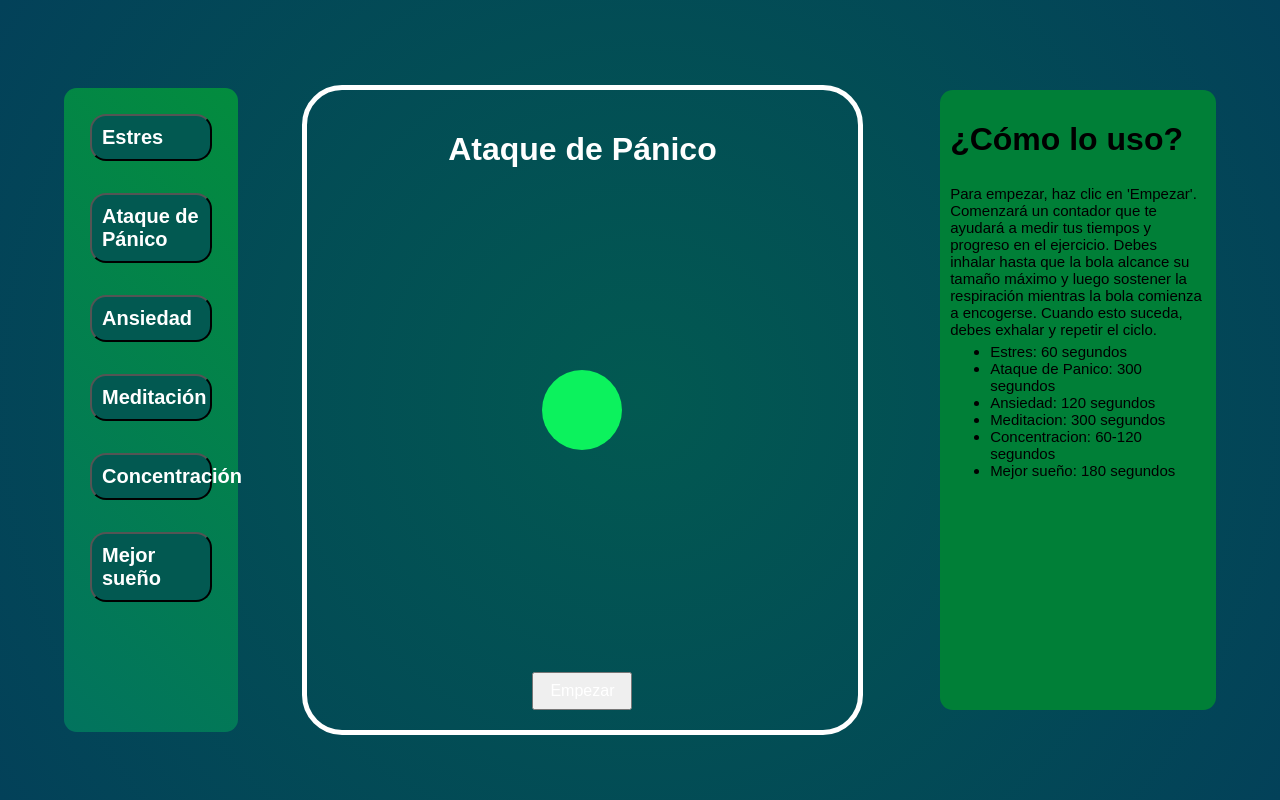
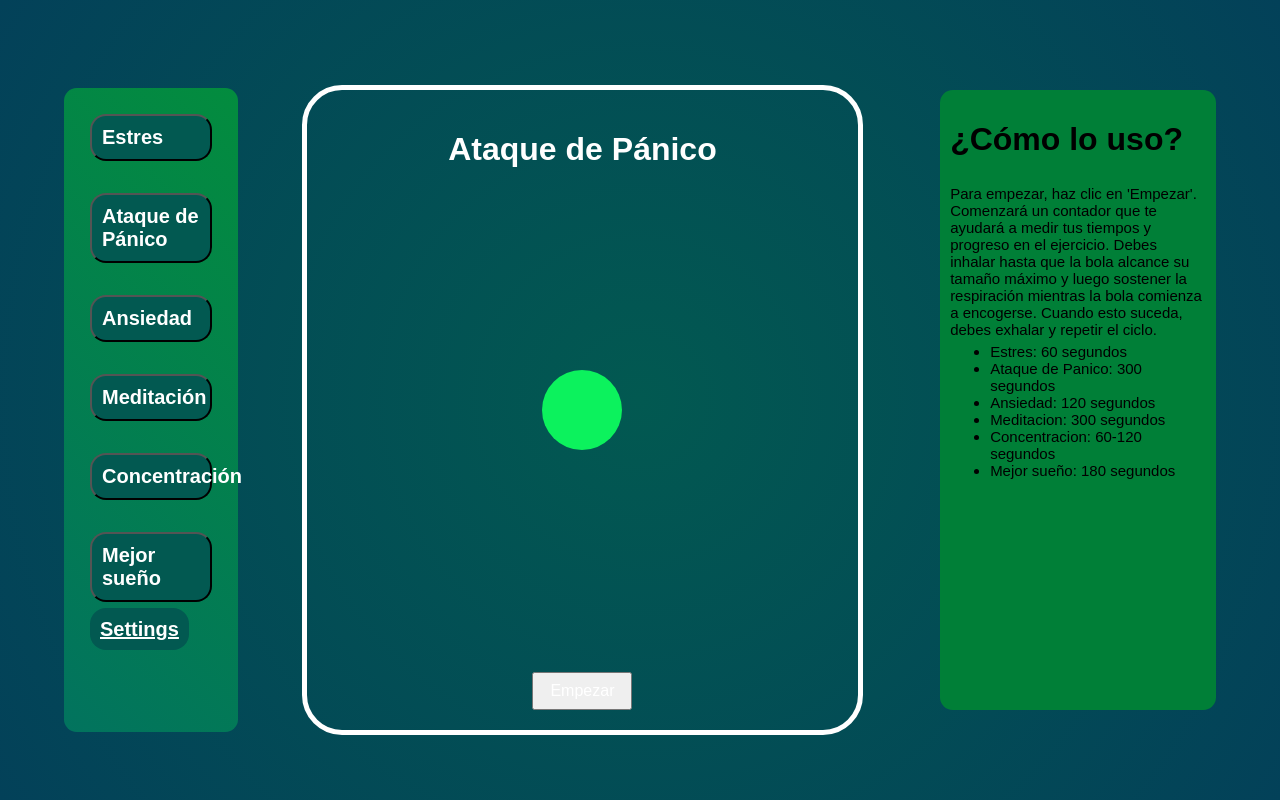
Before and after one commit to joanmera/breath_game, a React (Vite) app in the folder frontend/: page /app in a window 1280 px wide. Built offline with nearby package versions, Linux system fonts and the light colour scheme.

Commit message:
interfaz

```diff
--- a/frontend/src/views/LateralMenu.jsx
+++ b/frontend/src/views/LateralMenu.jsx
@@ -1,5 +1,6 @@
 import React from 'react';
 import './LateralMenu.css';
+import { Link } from 'react-router-dom';
 
 const LateralMenu = ({ items, onSelect }) => {
   return (
@@ -9,6 +10,9 @@ const LateralMenu = ({ items, onSelect }) => {
           {item}
         </button>
       ))}
+      <div>
+        <Link to="/app/settings" className="menu-button">Settings</Link>
+      </div>
     </div>
   );
 };
```
